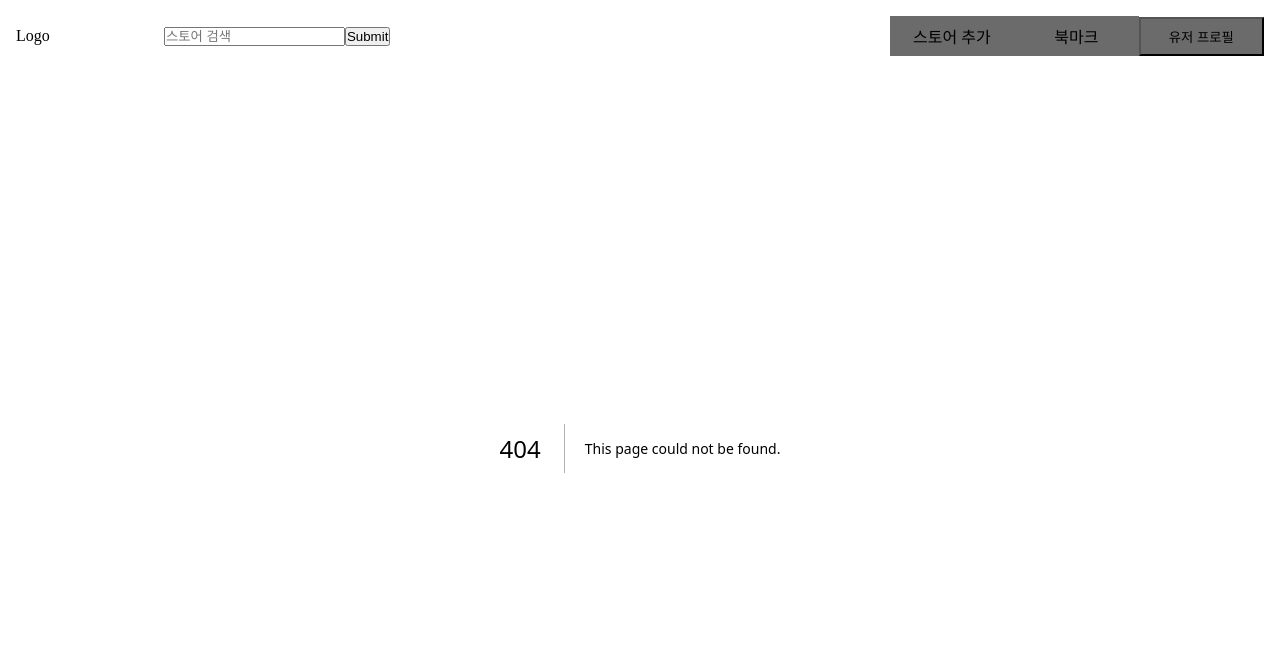
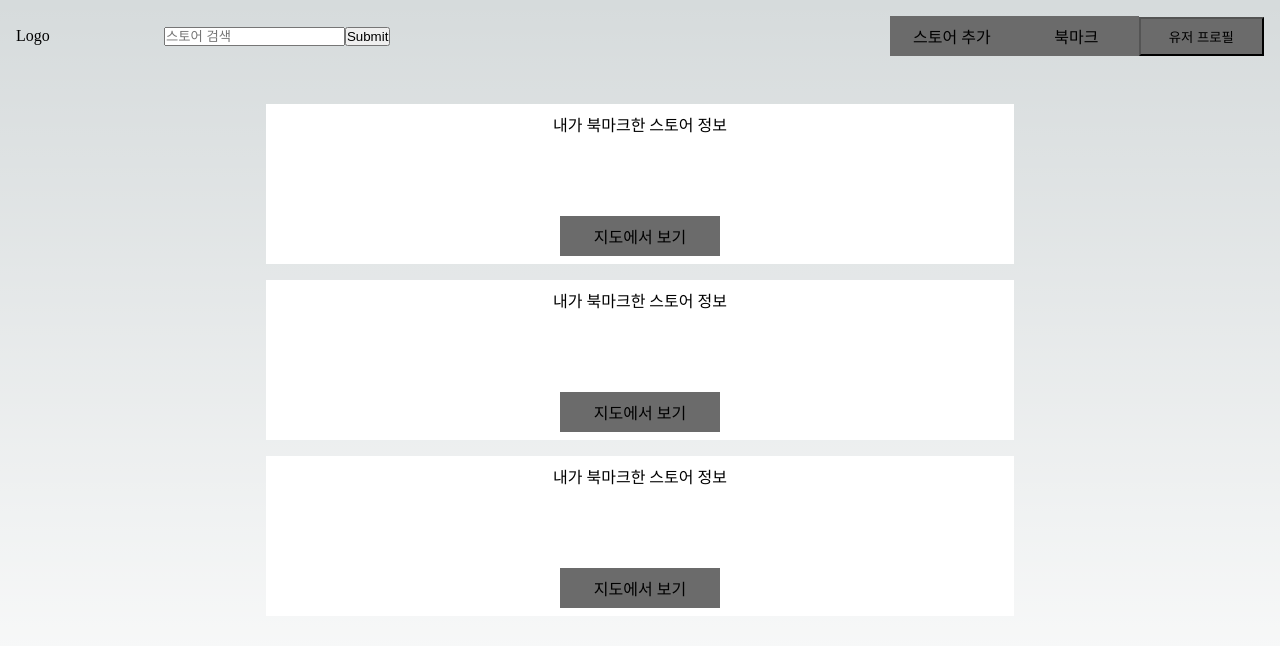
Before and after one commit to cakey-strawberry/cakey-desktop, a Next.js app: page /bookmarked-stores in a window 1280 px wide. Before the commit this address had no page. Shown: the top 646 px of the page. Built offline with nearby package versions, Linux system fonts and the light colour scheme.

Commit message:
feat: add bookmarked store page layout and style

```diff
--- /dev/null
+++ b/src/pages/bookmarked-stores.tsx
@@ -0,0 +1,37 @@
+import Head from 'next/head';
+import Link from 'next/link';
+
+import styles from '@/styles/BookmarkedStores.module.css';
+
+export default function BookmarkedStores() {
+  return (
+    <>
+      <Head>
+        <title>Cakey Bookmarked Stores</title>
+        <meta name="description" content="bookmarked stores" />
+        <meta name="viewport" content="width=device-width, initial-scale=1" />
+        <link rel="icon" href="/favicon.ico" />
+      </Head>
+      <div className={styles.bookmarked_stores_wrapper}>
+        <div className={styles.bookmarked_store_wrapper}>
+          <p>내가 북마크한 스토어 정보</p>
+          <Link href="/" className={styles.bookmarked_button}>
+            지도에서 보기
+          </Link>
+        </div>
+        <div className={styles.bookmarked_store_wrapper}>
+          <p>내가 북마크한 스토어 정보</p>
+          <Link href="/" className={styles.bookmarked_button}>
+            지도에서 보기
+          </Link>
+        </div>
+        <div className={styles.bookmarked_store_wrapper}>
+          <p>내가 북마크한 스토어 정보</p>
+          <Link href="/" className={styles.bookmarked_button}>
+            지도에서 보기
+          </Link>
+        </div>
+      </div>
+    </>
+  );
+}
--- /dev/null
+++ b/src/styles/BookmarkedStores.module.css
@@ -0,0 +1,26 @@
+.bookmarked_stores_wrapper {
+  display: flex;
+  flex-direction: column;
+  justify-content: space-between;
+  align-items: center;
+  width: 60%;
+}
+
+.bookmarked_store_wrapper {
+  display: flex;
+  flex-direction: column;
+  justify-content: space-between;
+  align-items: center;
+  width: 100%;
+  height: 10rem;
+  margin-bottom: 1rem;
+  padding: 0.5rem;
+  background-color: #ffffff;
+}
+
+.bookmarked_button {
+  width: 10rem;
+  text-align: center;
+  padding: 0.5rem;
+  background-color: #6b6b6b;
+}
```
